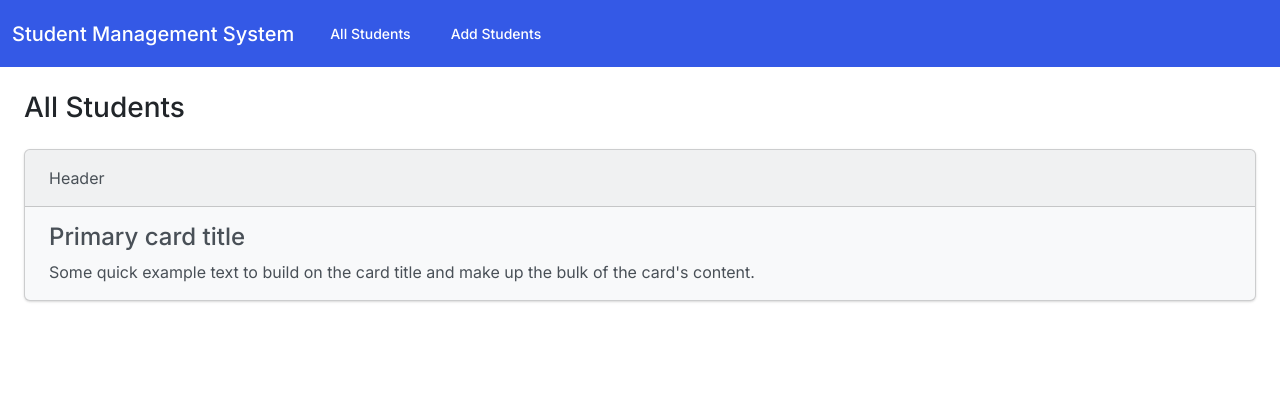
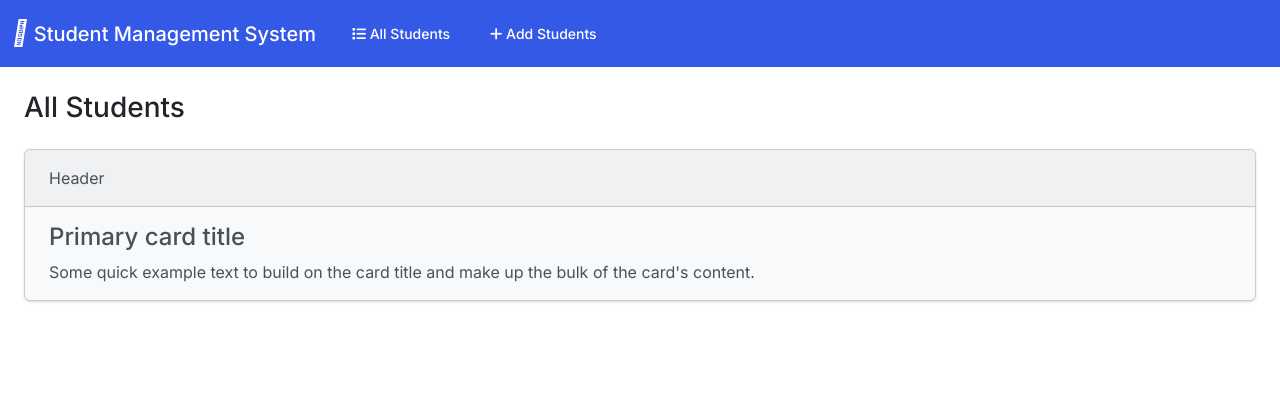
Before and after one commit to mzhasan00/Django-Student-Management-System, a Django app: page / in a window 1280 px wide. Shown: the top 420 px of the page. Run offline with Django 4.2, Linux system fonts and the light colour scheme; some libraries are stand-ins or nearby versions.

Commit message:
font-awesome

```diff
--- a/students/templates/students/index.html
+++ b/students/templates/students/index.html
@@ -7,13 +7,16 @@
     <meta http-equiv="X-UA-Compatible" content="IE=edge">
     <meta name="viewport" content="width=device-width, initial-scale=1.0">
     <title>Student Management System</title>
+    <link rel="stylesheet" href="https://cdnjs.cloudflare.com/ajax/libs/font-awesome/6.4.0/css/all.min.css">
     <link href="{% static 'css/bootstrap.min.css' %}" rel="stylesheet">
 </head>
 
 <body class="d-flex flex-column min-vh-100">
     <nav class="navbar navbar-expand-lg navbar-dark bg-primary">
         <div class="container-fluid">
-            <a class="navbar-brand" href="#">Student Management System</a>
+            <a class="navbar-brand" href="#">
+                <i class="fa-duotone fa-graduation-cap fa-lg"></i> Student Management System
+            </a>
             <button class="navbar-toggler" type="button" data-bs-toggle="collapse" data-bs-target="#navbarColor01"
                 aria-controls="navbarColor01" aria-expanded="false" aria-label="Toggle navigation">
                 <span class="navbar-toggler-icon"></span>
@@ -21,10 +24,14 @@
             <div class="collapse navbar-collapse" id="navbarColor01">
                 <ul class="navbar-nav me-auto">
                     <li class="nav-item">
-                        <a class="nav-link" href="#">All Students</a>
+                        <a class="nav-link" href="#">
+                            <i class="fa-solid fa-list"></i> All Students
+                        </a>
                     </li>
                     <li class="nav-item">
-                        <a class="nav-link" href="#">Add Students</a>
+                        <a class="nav-link" href="#">
+                            <i class="fa-solid fa-plus"></i> Add Students
+                        </a>
                     </li>
                 </ul>
             </div>
```
